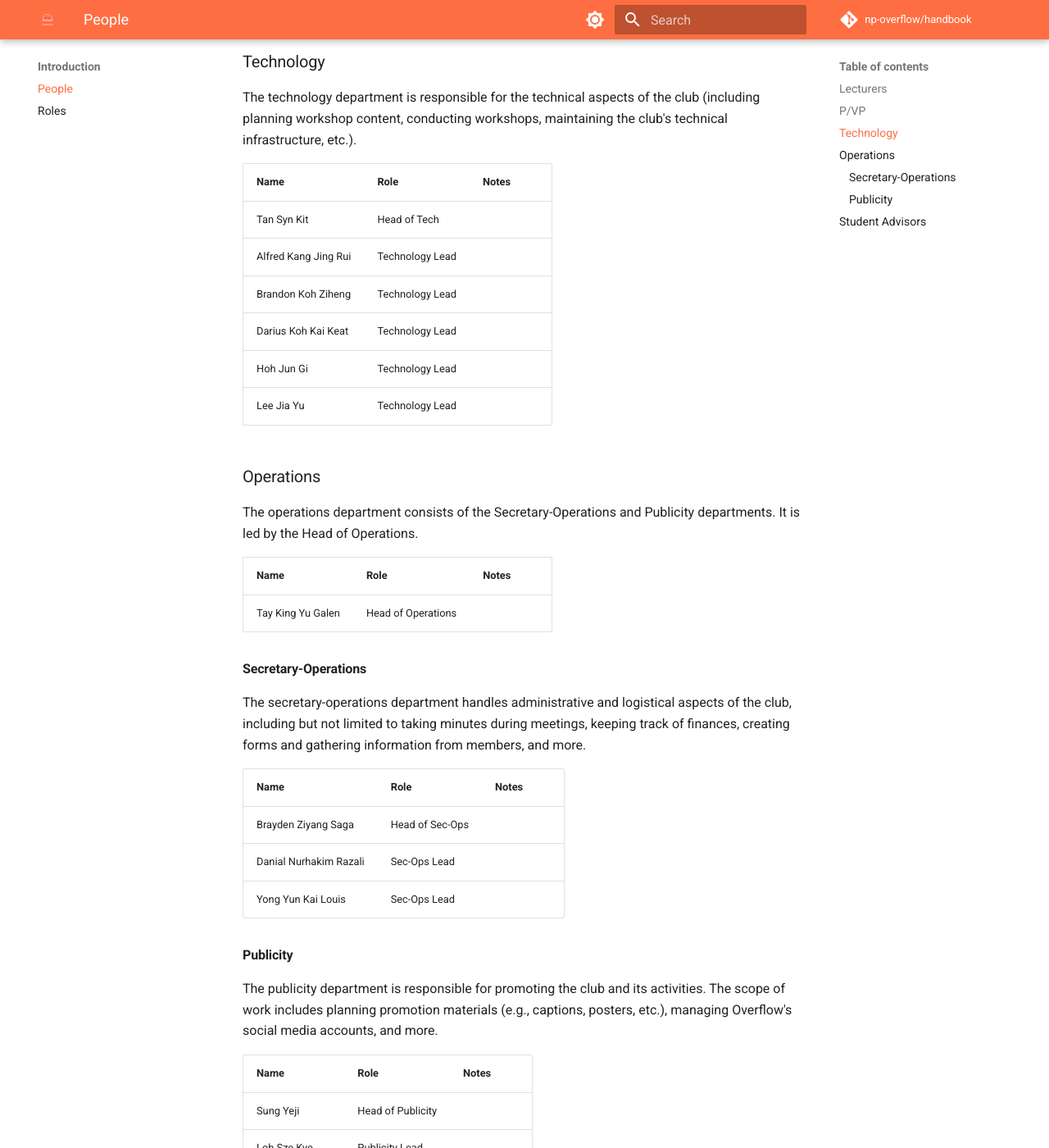
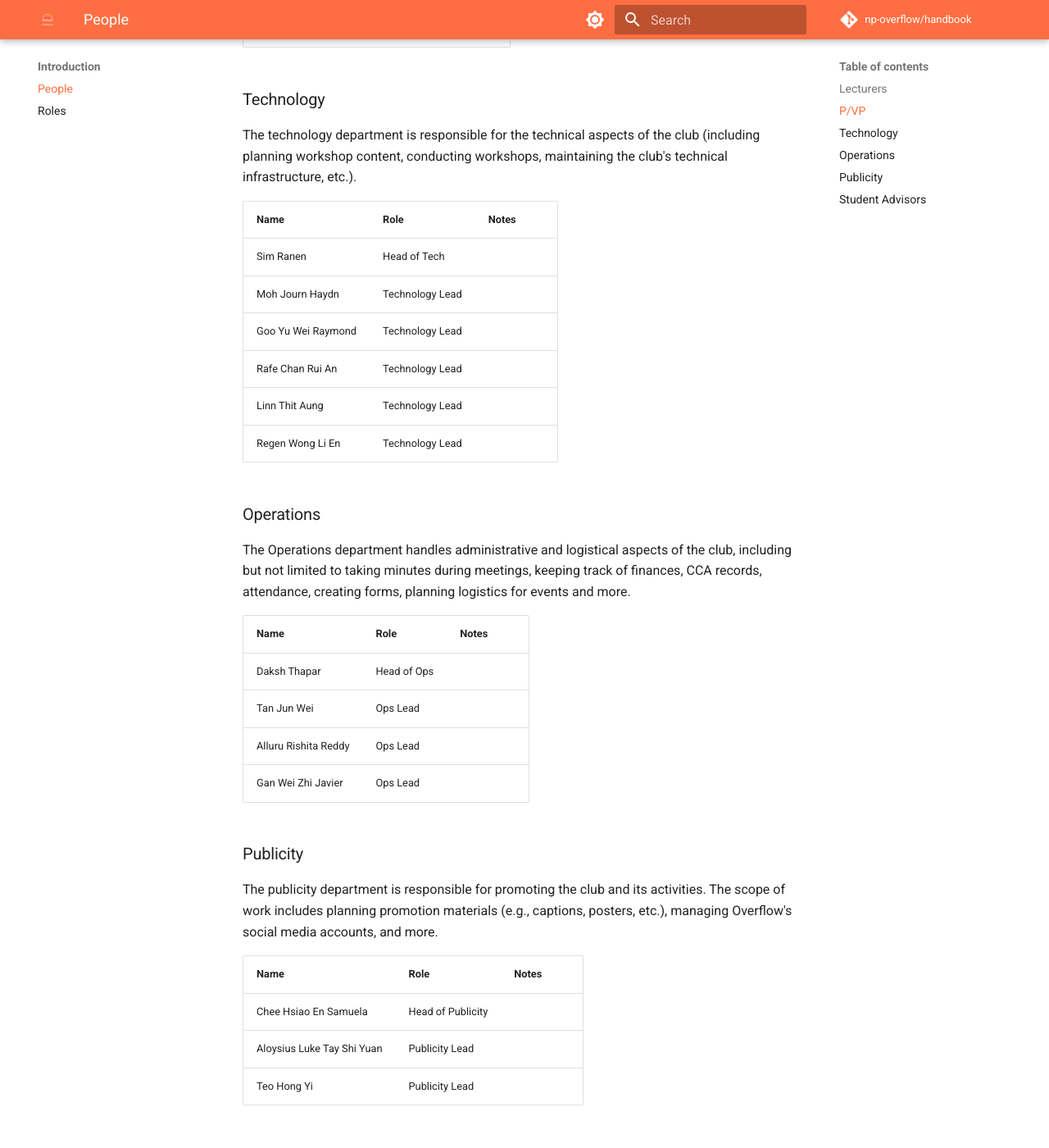
Before and after one commit to np-overflow/handbook, an MkDocs documentation site: the page built from docs/introduction/people.md, in a window 1280 px wide and 1400 px high, scrolled down 931 px. Shown: the whole window at 82% size. Built offline with MkDocs 1.6.1 and Material for MkDocs 9.7.7, drawn with Linux system fonts in a browser that asks for light colours; comment, search, counter and statistics services are not loaded; some of the changed text lies outside the part shown.

Commit message:
feat: update EXCOs and Roles

```diff
--- a/docs/introduction/people.md
+++ b/docs/introduction/people.md
@@ -8,68 +8,59 @@
 
 Lecturers are the advisors of Overflow. They provide guidance and support to the club, and are the main point of contact between the club and the school. It's advisable to always keep the lecturers in the loop for any club activities, especially if it involves the school or the school's resources.
 
-| Name             | Role        | Notes |
-| ---------------- | ----------- | ----- |
-| Ms Lee Ching Yun | Lecturer IC |       |
+| Name               | Role        | Notes |
+| ------------------ | ----------- | ----- |
+| Ms Lee Ching Yun   | Lecturer IC |       |
+| Mr Elyas Chua-Aziz | Lecturer IC |       |
 
 ### P/VP
 
 The President and Vice-President(s) are the highest-ranking members of the club. They are responsible for setting the direction of the club and ensuring that the club continues to run smoothly. Because of their high rank, they assume the highest level of responsibility.
 
-| Name                  | Role           | Notes |
-| --------------------- | -------------- | ----- |
-| Lee Guang Le Jeffrey  | President      |       |
-| Chew Ming Hong, Ethan | Vice President |       |
+| Name          | Role           | Notes |
+| ------------- | -------------- | ----- |
+| Ooi Jing Shun | President      |       |
+| Tan Xuan Han  | Vice President |       |
 
 ### Technology
 
 The technology department is responsible for the technical aspects of the club (including planning workshop content, conducting workshops, maintaining the club's technical infrastructure, etc.).
 
-| Name                  | Role            | Notes |
-| --------------------- | --------------- | ----- |
-| Tan Syn Kit           | Head of Tech    |       |
-| Alfred Kang Jing Rui  | Technology Lead |       |
-| Brandon Koh Ziheng    | Technology Lead |       |
-| Darius Koh Kai Keat   | Technology Lead |       |
-| Hoh Jun Gi            | Technology Lead |       |
-| Lee Jia Yu            | Technology Lead |       |
+| Name               | Role            | Notes |
+| ------------------ | --------------- | ----- |
+| Sim Ranen          | Head of Tech    |       |
+| Moh Journ Haydn    | Technology Lead |       |
+| Goo Yu Wei Raymond | Technology Lead |       |
+| Rafe Chan Rui An   | Technology Lead |       |
+| Linn Thit Aung     | Technology Lead |       |
+| Regen Wong Li En   | Technology Lead |       |
 
 ### Operations
 
-The operations department consists of the Secretary-Operations and Publicity departments. It is led by the Head of Operations.
+The Operations department handles administrative and logistical aspects of the club, including but not limited to taking minutes during meetings, keeping track of finances, CCA records, attendance, creating forms, planning logistics for events and more.
 
-| Name              | Role               | Notes |
-| ----------------- | ------------------ | ----- |
-| Tay King Yu Galen | Head of Operations |       |
+| Name                 | Role        | Notes |
+| -------------------- | ----------- | ----- |
+| Daksh Thapar         | Head of Ops |       |
+| Tan Jun Wei          | Ops Lead    |       |
+| Alluru Rishita Reddy | Ops Lead    |       |
+| Gan Wei Zhi Javier   | Ops Lead    |       |
 
-#### Secretary-Operations
-
-The secretary-operations department handles administrative and logistical aspects of the club, including but not limited to taking minutes during meetings, keeping track of finances, creating forms and gathering information from members, and more.
-
-| Name                   | Role            | Notes |
-| ---------------------- | --------------- | ----- |
-| Brayden Ziyang Saga    | Head of Sec-Ops |       |
-| Danial Nurhakim Razali | Sec-Ops Lead    |       |
-| Yong Yun Kai Louis     | Sec-Ops Lead    |       |
-
-#### Publicity
+### Publicity
 
 The publicity department is responsible for promoting the club and its activities. The scope of work includes planning promotion materials (e.g., captions, posters, etc.), managing Overflow's social media accounts, and more.
 
-| Name           | Role              | Notes |
-| -------------- | ----------------- | ----- |
-| Sung Yeji      | Head of Publicity |       |
-| Loh Sze Kye    | Publicity Lead    |       |
-| Quek Tsun Yang | Publicity Lead    |       |
+| Name                       | Role              | Notes |
+| -------------------------- | ----------------- | ----- |
+| Chee Hsiao En Samuela      | Head of Publicity |       |
+| Aloysius Luke Tay Shi Yuan | Publicity Lead    |       |
+| Teo Hong Yi                | Publicity Lead    |       |
 
 ### Student Advisors
 
 Student advisors are senior members of the club who provide guidance and support to the EXCO. They do not make decisions for the club, but are a valuable source of advice and experience. They usually work together with higher-ranking members of the club, particularly the P/VP(s) and the lecturers, and give input wherever necessary.
 
-| Name                | Role            | Notes |
-| ------------------- | --------------- | ----- |
-| Arash Nur Iman      | Student Advisor |       |
-| Xu Jiawei           | Student Advisor |       |
-| Ang Jeyvian         | Student Advisor |       |
-| Kee Bing Heng       | Student Advisor |       |
-| Koh Kai Chun Samuel | Student Advisor |       |
+| Name                  | Role            | Notes |
+| --------------------- | --------------- | ----- |
+| Lee Guang Le Jeffrey  | Student Advisor |       |
+| Chew Ming Hong, Ethan | Student Advisor |       |
```
Also changed, not shown: docs/introduction/roles.md (+2 -4 lines).
